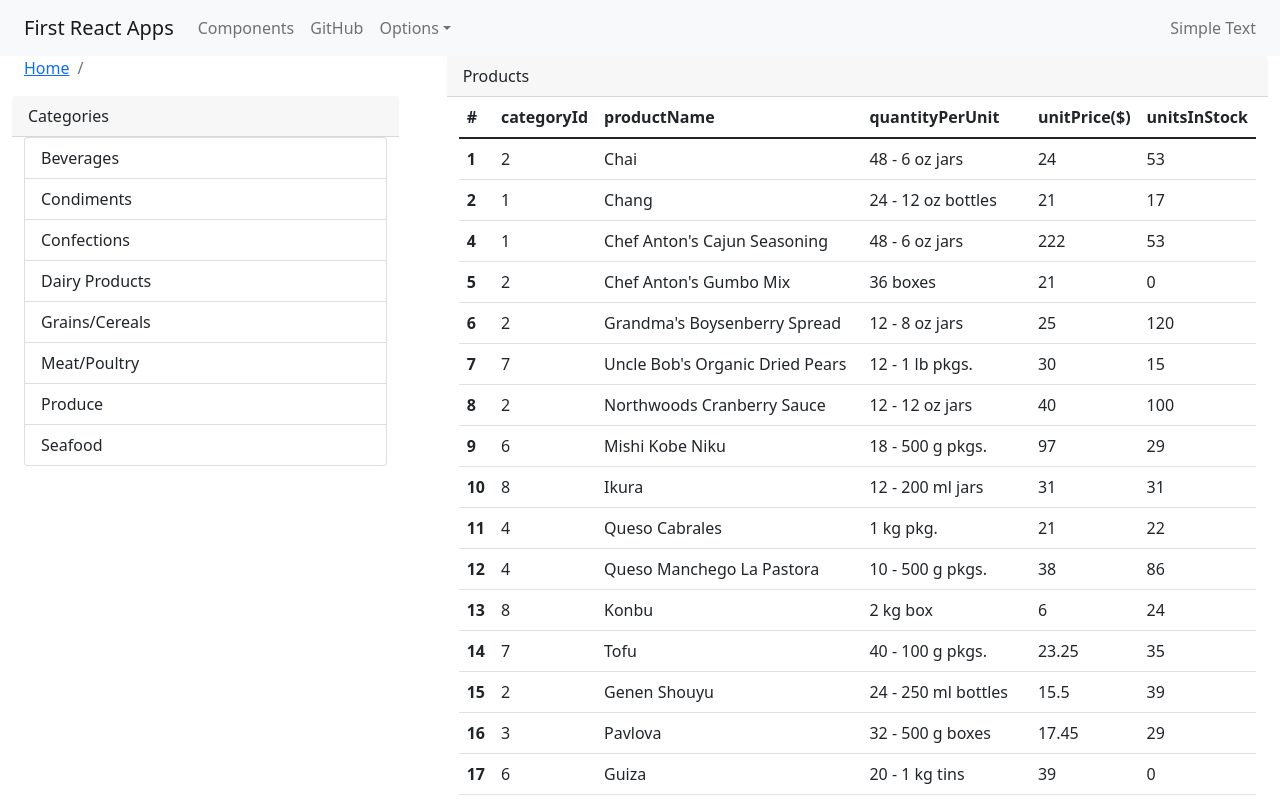
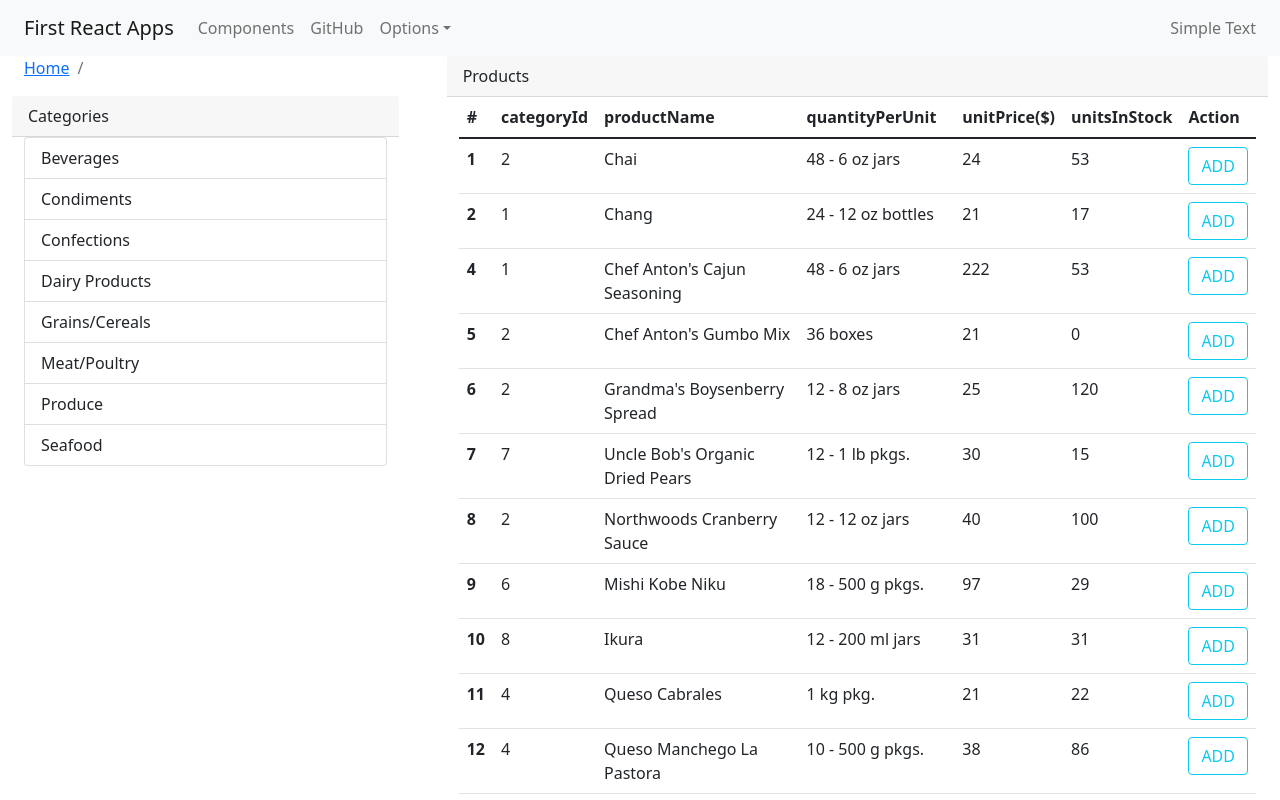
Before and after one commit to mustafabozkaya/React_App_Projects, a React (Create React App) app: page / in a window 1280 px wide. Shown: the top 800 px of the page. Built offline with nearby package versions, Linux system fonts and the light colour scheme; data requests are answered from the project's data file.

Commit message:
product list shortcomings were made and developed

```diff
--- a/src/Productlist.js
+++ b/src/Productlist.js
@@ -1,10 +1,11 @@
 import React, { Component } from "react";
-import { CardHeader, Row, Table } from "reactstrap";
+import { CardHeader, Row, Table, Button } from "reactstrap";
 export default class Product extends Component {
   constructor(props) {
     super(props);
     this.state = {
       itemproducts: [],
+      carts: [],
     };
   }
 
@@ -27,6 +28,7 @@ export default class Product extends Component {
               <th>quantityPerUnit</th>
               <th>unitPrice($)</th>
               <th>unitsInStock</th>
+              <th>Action</th>
             </tr>
           </thead>
           <tbody>
@@ -38,6 +40,15 @@ export default class Product extends Component {
                 <td>{product.quantityPerUnit}</td>
                 <td>{product.unitPrice}</td>
                 <td>{product.unitsInStock}</td>
+                <td>
+                  <Button
+                    outline
+                    color="info"
+                    onClick={() => this.props.addchart(product)}
+                  >
+                    ADD
+                  </Button>
+                </td>
               </tr>
             ))}
           </tbody>
```
